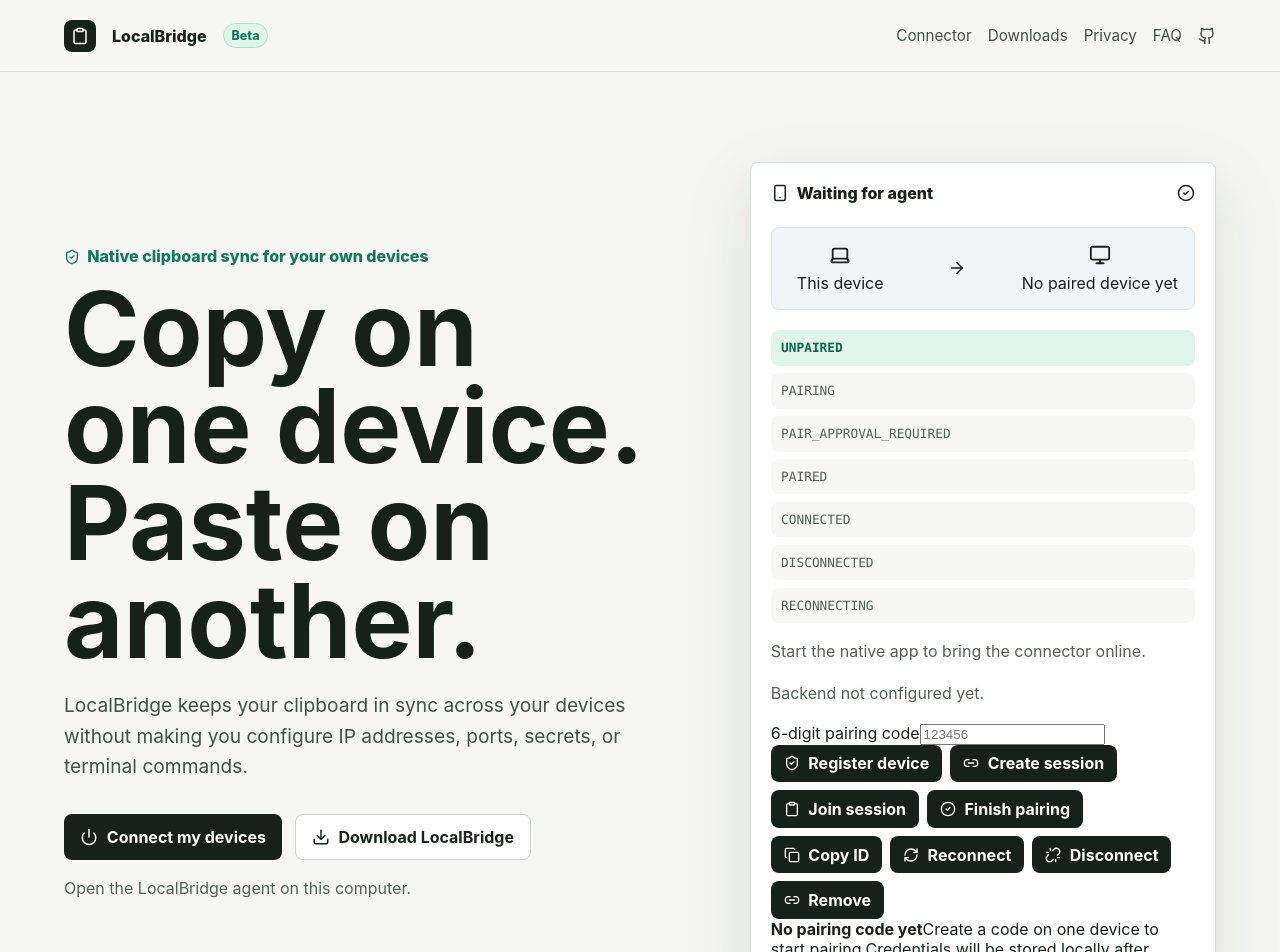
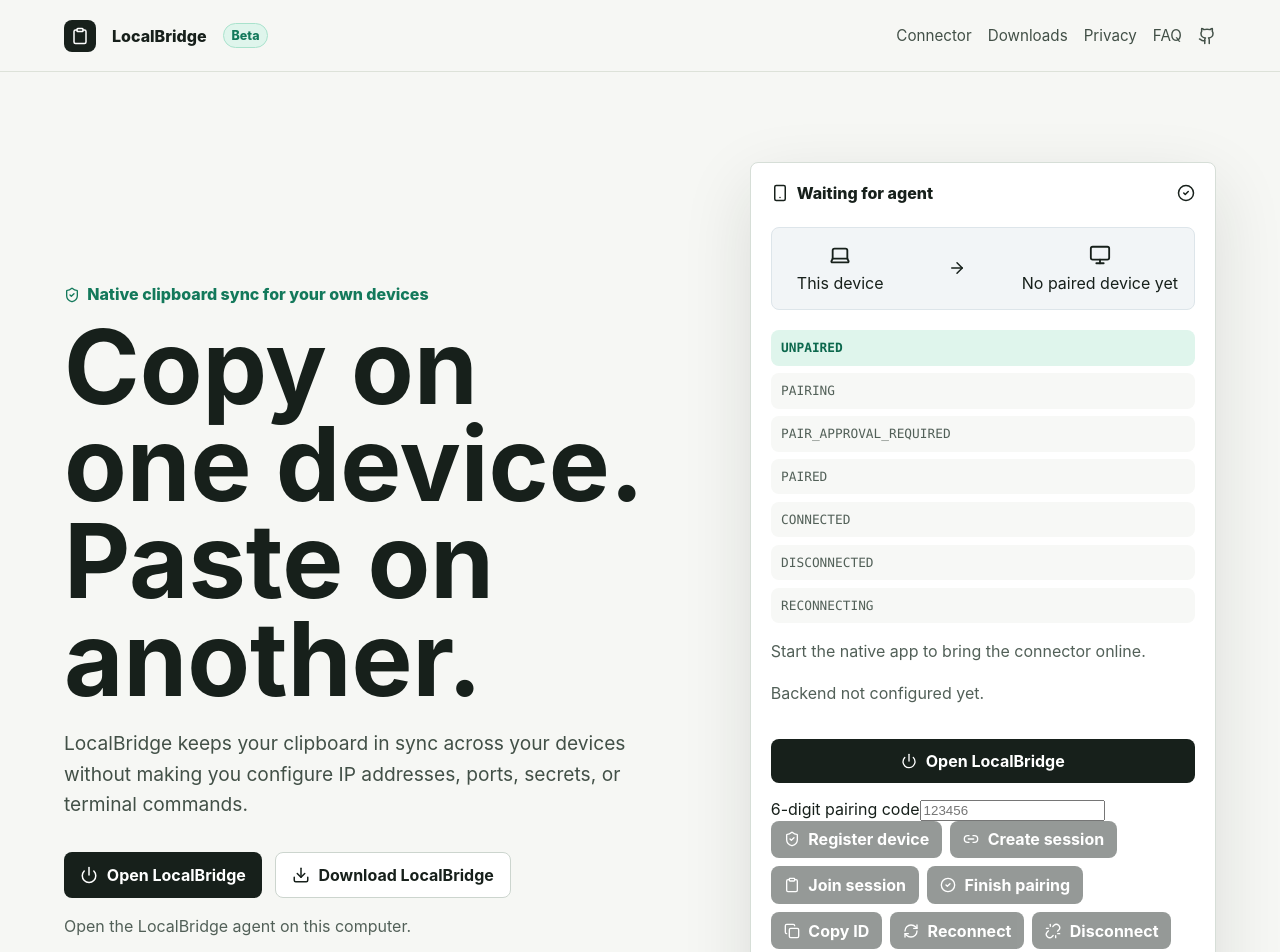
Before and after one commit to jamiyangarav10-web/beta-clipboard-, a React (Vite) app in the folder apps/web/: page / in a window 1280 px wide. Shown: the top 952 px of the page. Built offline with nearby package versions, Linux system fonts and the light colour scheme; no server answers.

Commit message:
Route offline connector to local dashboard

```diff
--- a/apps/web/src/main.tsx
+++ b/apps/web/src/main.tsx
@@ -229,8 +229,8 @@
             ports, secrets, or terminal commands.
           </p>
           <div className="hero-actions">
-            <a className="button primary" href="#connect">
-              <Power size={18} /> Connect my devices
+            <a className="button primary" href={CONTROL_URL}>
+              <Power size={18} /> Open LocalBridge
             </a>
             <a className="button secondary" href="#downloads">
               <Download size={18} /> Download LocalBridge
@@ -450,6 +450,11 @@
         <p>{agentOnline ? "Local agent connected on this machine." : "Start the native app to bring the connector online."}</p>
         <p>{status?.backendBaseUrl ? `Backend: ${status.backendBaseUrl}` : "Backend not configured yet."}</p>
       </div>
+      {!agentOnline ? (
+        <a className="button primary local-dashboard-link" href={CONTROL_URL}>
+          <Power size={16} /> Open LocalBridge
+        </a>
+      ) : null}
       <div className="pairing-fields">
         <label>
           6-digit pairing code
@@ -463,28 +468,28 @@
         </label>
       </div>
       <div className="demo-actions">
-        <button type="button" onClick={registerDevice} disabled={busy}>
+        <button type="button" onClick={registerDevice} disabled={busy || !agentOnline}>
           <ShieldCheck size={16} /> Register device
         </button>
-        <button type="button" onClick={createSession} disabled={busy}>
+        <button type="button" onClick={createSession} disabled={busy || !agentOnline}>
           <Link2 size={16} /> Create session
         </button>
-        <button type="button" onClick={joinSession} disabled={busy}>
+        <button type="button" onClick={joinSession} disabled={busy || !agentOnline}>
           <Clipboard size={16} /> Join session
         </button>
-        <button type="button" onClick={approveSession} disabled={busy}>
+        <button type="button" onClick={approveSession} disabled={busy || !agentOnline}>
           <CheckCircle2 size={16} /> Finish pairing
         </button>
-        <button type="button" onClick={copyPairingId} disabled={!pairingId}>
+        <button type="button" onClick={copyPairingId} disabled={!pairingId || !agentOnline}>
           <Copy size={16} /> Copy ID
         </button>
-        <button type="button" onClick={reconnect} disabled={busy}>
+        <button type="button" onClick={reconnect} disabled={busy || !agentOnline}>
           <RefreshCw size={16} /> Reconnect
         </button>
-        <button type="button" onClick={disconnect} disabled={busy}>
+        <button type="button" onClick={disconnect} disabled={busy || !agentOnline}>
           <Unlink size={16} /> Disconnect
         </button>
-        <button type="button" onClick={removePairing} disabled={busy}>
+        <button type="button" onClick={removePairing} disabled={busy || !agentOnline}>
           <Link2 size={16} /> Remove
         </button>
       </div>
--- a/apps/web/src/styles.css
+++ b/apps/web/src/styles.css
@@ -246,6 +246,16 @@
   padding: 0.55rem 0.8rem;
 }
 
+.demo-actions button:disabled {
+  cursor: not-allowed;
+  opacity: 0.45;
+}
+
+.local-dashboard-link {
+  margin: 1rem 0;
+  width: 100%;
+}
+
 .band,
 .downloads,
 .security,
```
Also changed, not shown: 2 other files (tests, documents, lock files or other folders).
